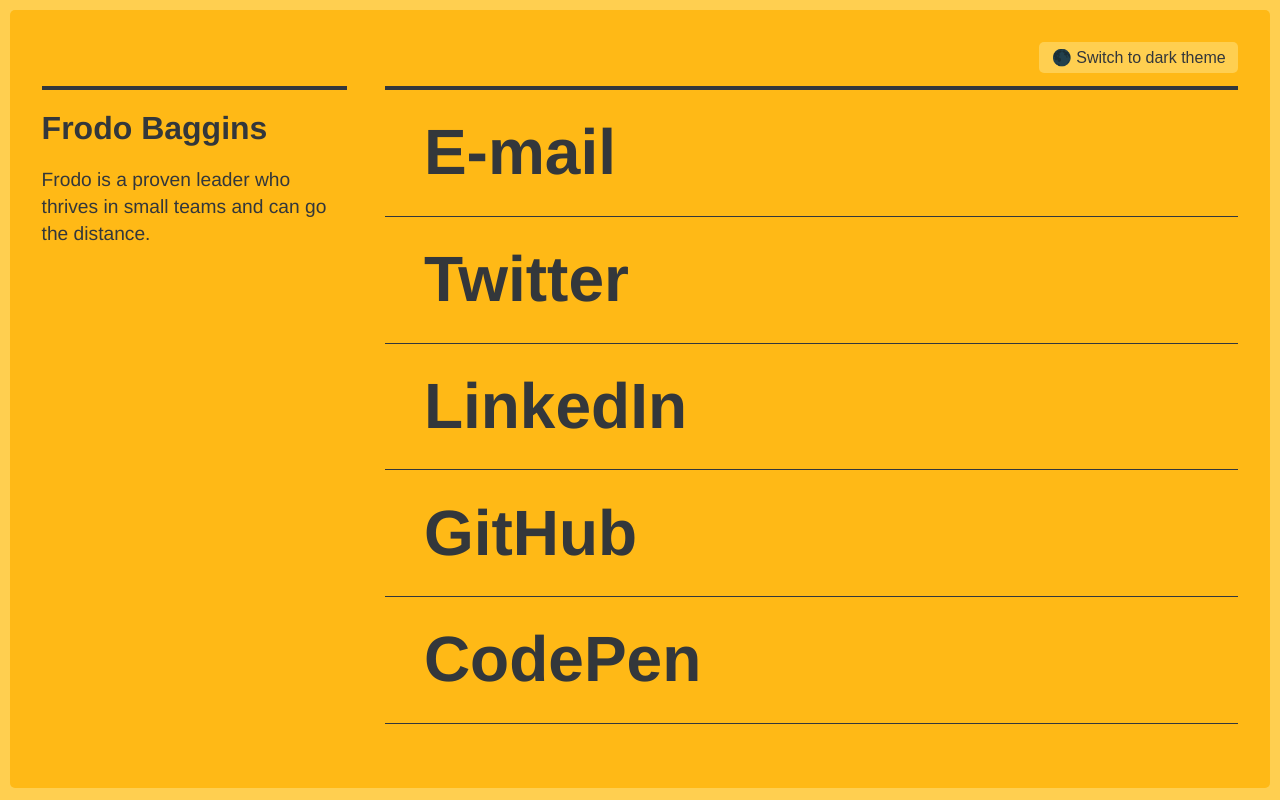
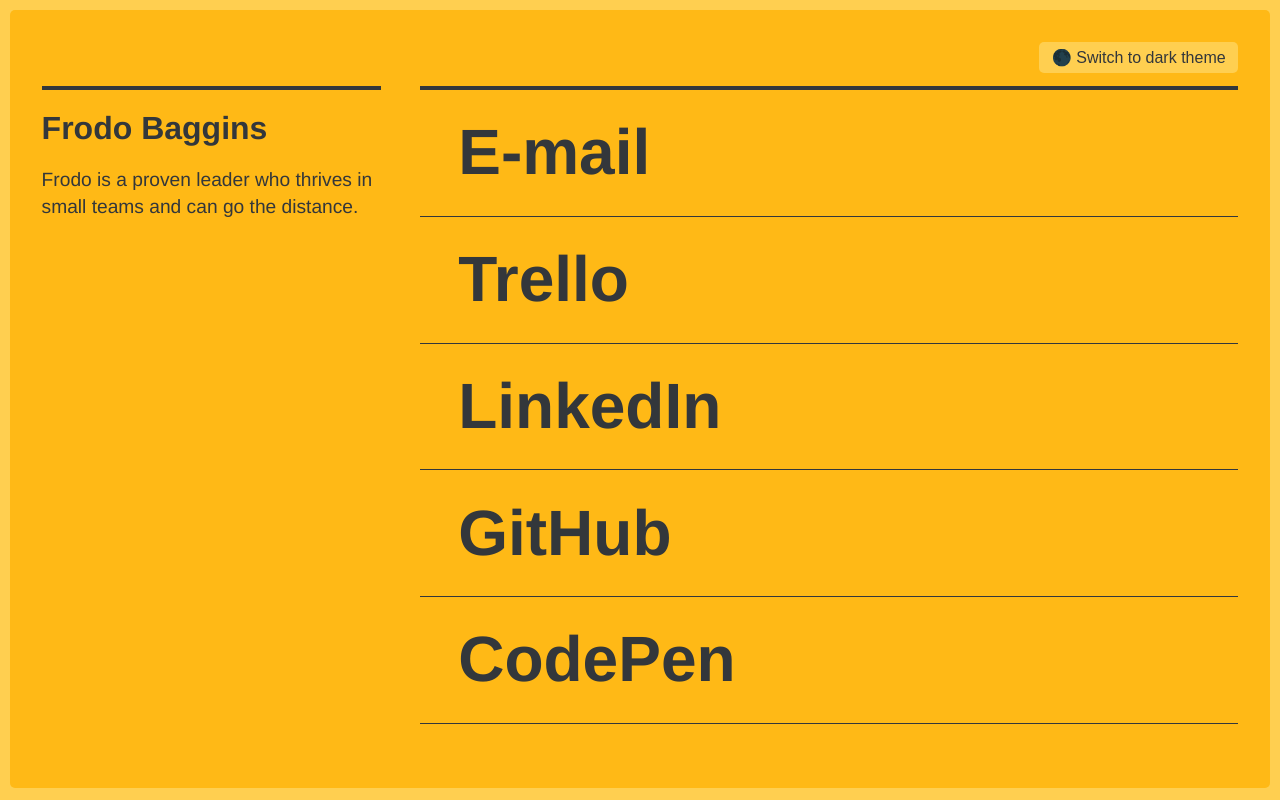
Before and after one commit to lududuludu/site_teste, a plain HTML site: page index.html in a window 1280 px wide. Drawn offline with Linux system fonts and the light colour scheme; files that its build step writes are made by us from their sources; files whose address does not match are found by name; a web font is replaced by a local one.

Commit message:
Update index.html

```diff
--- a/index.html
+++ b/index.html
@@ -49,7 +49,7 @@
           <span>luduludu49gmail.com</span>
         </a>
         <a href="https://trello.com/b/OS9w3xQC/gest%C3%A3o-escolar">
-          <strong>Twitter</strong>
+          <strong>Trello</strong>
           <span>https://trello.com/b/OS9w3xQC/gest%C3%A3o-escolar</span>
         </a>
         <a href="https://linkedin.com">
```
